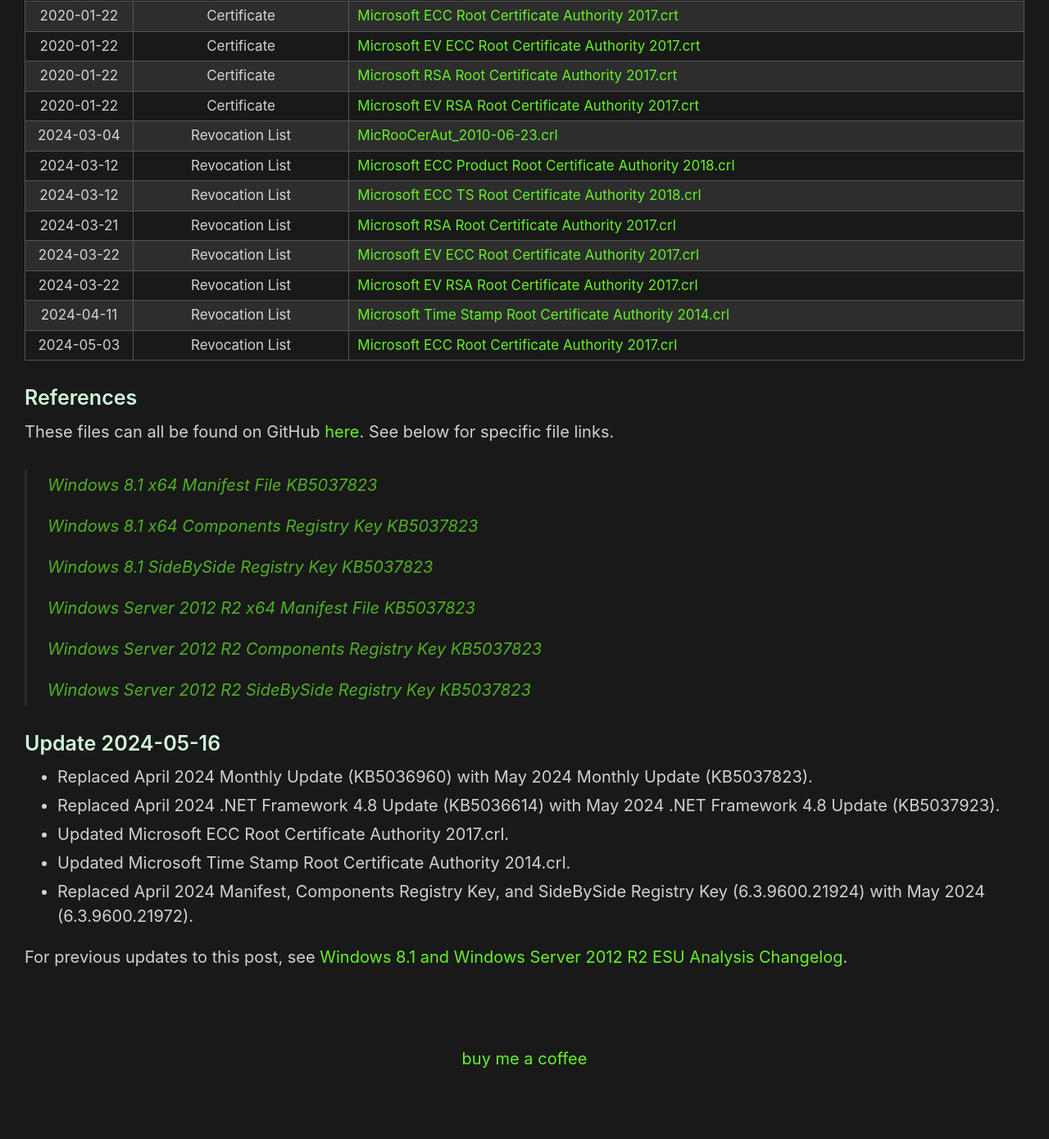
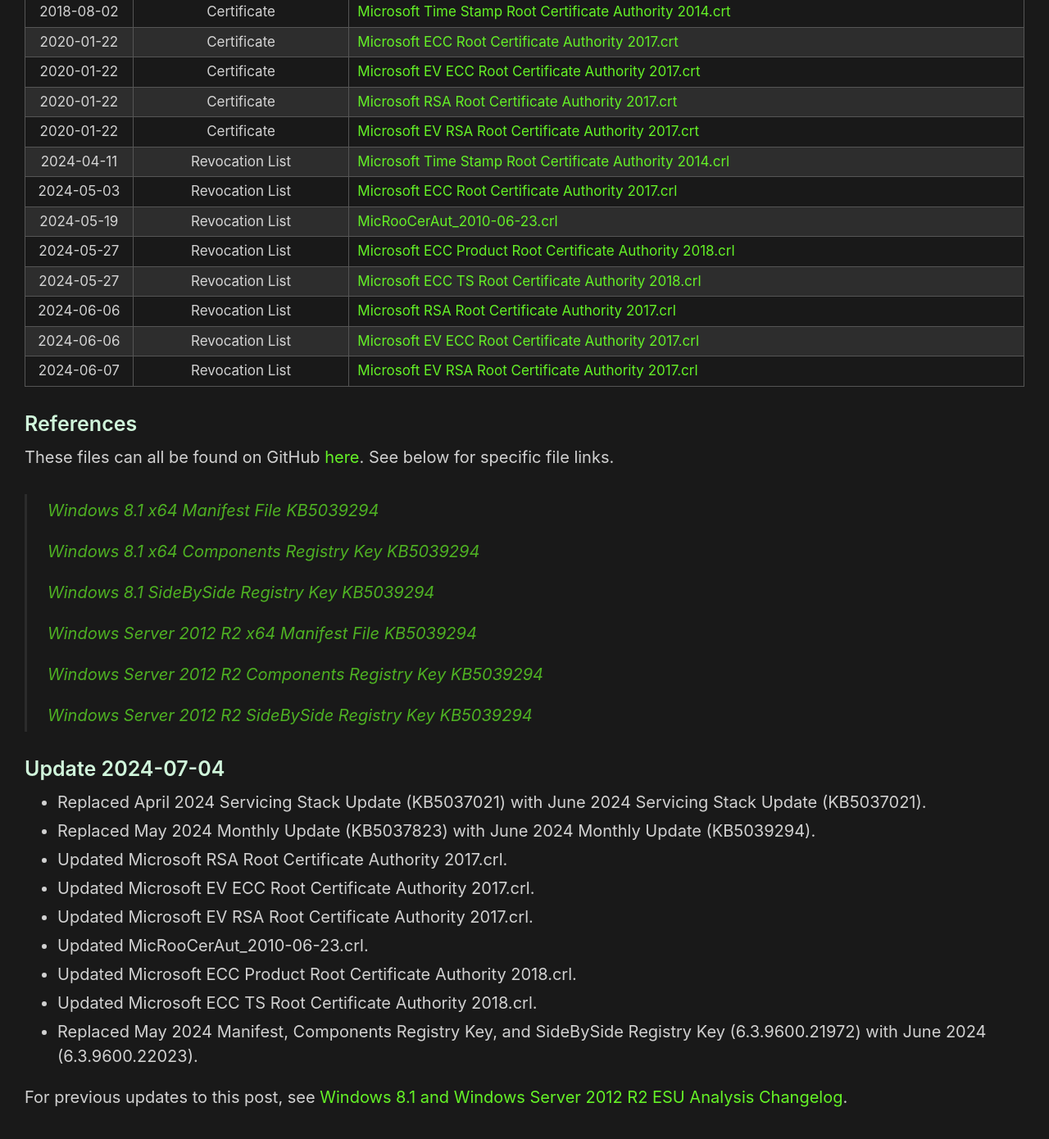
Before and after one commit to HackAndPwn/HackAndPwn.github.io, a Jekyll site: the page built from _posts/2024-01-21-windows-8.1-and-2012-r2-esu-analysis.md, in a window 1280 px wide and 1400 px high, scrolled down 3237 px. Shown: the top 1390 px of the window at 82% size. Built offline with Jekyll 4.4.1, drawn with Linux system fonts in a browser that asks for light colours; before the commit the page ends 4574 px from its top, so only the background shows below that; some of the changed text lies outside the part shown.

Commit message:
June updates

```diff
--- a/_posts/2024-01-21-windows-8.1-and-2012-r2-esu-analysis.md
+++ b/_posts/2024-01-21-windows-8.1-and-2012-r2-esu-analysis.md
@@ -2,7 +2,7 @@
 layout: post
 title: Windows 8.1 and Windows Server 2012 R2 ESU Analysis
 original_date: 2024-01-21
-date: 2024-05-16
+date: 2024-07-04
 ---
 
 The original Windows 7 ESU Analysis can be found [here](https://hackandpwn.com/windows-7-esu-analysis).  With the ending of support for Windows 8.1 and Server 2012 R2 in 2023, additional research was conducted to see if similar techniques would work for these operating systems as well.  It was determined that both Windows 8.1 and Windows Server 2012 R2 can be fully patched past the supported period.
@@ -17,29 +17,29 @@
 
 > <center><img src="/assets/2024-01-21-windows-8.1-and-2012-r2-esu-analysis/01.png"></center>
 
-### Install The Latest Servicing Stack Update (SSU) - KB5037021 (April 2024)
-Install [Windows8.1-KB5037021-x64.msu](https://github.com/HackAndPwn/Windows-8.1-And-Server-2012-R2-ESU-Analysis/raw/main/Patches/01_Windows8.1-KB5037021-x64.msu) and reboot the computer.
+### Install The Latest Servicing Stack Update (SSU) - KB5039340 (June 2024)
+Install [Windows8.1-KB5039340-x64.msu](https://github.com/HackAndPwn/Windows-8.1-And-Server-2012-R2-ESU-Analysis/raw/main/Patches/01_Windows8.1-KB5039340-x64.msu) and reboot the computer.
 
-### Install The Latest Monthly Cumulative Update Via Failed Reboot Technique - KB5037823 (May 2024)
-1. Install KB5037823 ( [Part 1](https://github.com/HackAndPwn/Windows-8.1-And-Server-2012-R2-ESU-Analysis/raw/main/Patches/02_Windows8.1-KB5037823-x64.zip.001) / [Part 2](https://github.com/HackAndPwn/Windows-8.1-And-Server-2012-R2-ESU-Analysis/raw/main/Patches/02_Windows8.1-KB5037823-x64.zip.002) / [Part 3](https://github.com/HackAndPwn/Windows-8.1-And-Server-2012-R2-ESU-Analysis/raw/main/Patches/02_Windows8.1-KB5037823-x64.zip.003) / [Part 4](https://github.com/HackAndPwn/Windows-8.1-And-Server-2012-R2-ESU-Analysis/raw/main/Patches/02_Windows8.1-KB5037823-x64.zip.004) / [Part 5](https://github.com/HackAndPwn/Windows-8.1-And-Server-2012-R2-ESU-Analysis/raw/main/Patches/02_Windows8.1-KB5037823-x64.zip.005) / [Part 6](https://github.com/HackAndPwn/Windows-8.1-And-Server-2012-R2-ESU-Analysis/raw/main/Patches/02_Windows8.1-KB5037823-x64.zip.006) ) and reboot the computer.  This will result in a failed update and rollback.
+### Install The Latest Monthly Cumulative Update Via Failed Reboot Technique - KB5039294 (June 2024)
+1. Install KB5039294 ( [Part 1](https://github.com/HackAndPwn/Windows-8.1-And-Server-2012-R2-ESU-Analysis/raw/main/Patches/02_Windows8.1-KB5039294-x64.zip.001) / [Part 2](https://github.com/HackAndPwn/Windows-8.1-And-Server-2012-R2-ESU-Analysis/raw/main/Patches/02_Windows8.1-KB5039294-x64.zip.002) / [Part 3](https://github.com/HackAndPwn/Windows-8.1-And-Server-2012-R2-ESU-Analysis/raw/main/Patches/02_Windows8.1-KB5039294-x64.zip.003) / [Part 4](https://github.com/HackAndPwn/Windows-8.1-And-Server-2012-R2-ESU-Analysis/raw/main/Patches/02_Windows8.1-KB5039294-x64.zip.004) / [Part 5](https://github.com/HackAndPwn/Windows-8.1-And-Server-2012-R2-ESU-Analysis/raw/main/Patches/02_Windows8.1-KB5039294-x64.zip.005) / [Part 6](https://github.com/HackAndPwn/Windows-8.1-And-Server-2012-R2-ESU-Analysis/raw/main/Patches/02_Windows8.1-KB5039294-x64.zip.006) ) and reboot the computer.  This will result in a failed update and rollback.
 2. Apply the  new Windows 8.1 or Server 2012 R2 SideBySide registry key linked below.
-3. Install KB5037823 again and reboot the computer.  This will result in a successful update.
+3. Install KB5039294 again and reboot the computer.  This will result in a successful update.
 
-### Install The Latest Monthly Cumulative Update Via Manifest/Component Technique - KB5037823 (May 2024)
+### Install The Latest Monthly Cumulative Update Via Manifest/Component Technique - KB5039294 (June 2024)
 If using the Manifest/Components registry key technique:
 1. Copy the manifest file linked below into the C:\Windows\WinSxS\Manifests folder.  This can be done by executing the following commands:
 > takeown /f C:\Windows\WinSxS\Manifests /a
 >
 > icacls C:\Windows\WinSxS\Manifests /grant Everyone:(F)
 >
-> copy amd64_microsoft-windows-s..edsecurityupdatesai_31bf3856ad364e35_6.3.9600.21972_none_599c7a4bf64e9ba1.manifest C:\Windows\WinSxS\Manifests
+> copy amd64_microsoft-windows-s..edsecurityupdatesai_31bf3856ad364e35_6.3.9600.22023_none_59d36253f6255c85.manifest C:\Windows\WinSxS\Manifests
 >
 > icacls C:\Windows\WinSxS\Manifests /remove Everyone
 >
 > icacls C:\Windows\WinSxS\Manifests /setowner "NT SERVICE\TrustedInstaller"
 2. Apply the new Windows 8.1 or Server 2012 R2 Components registry key linked below.
 3. Apply the new Windows 8.1 or Server 2012 R2 SideBySide registry key linked below.
-4. Install KB5037823 ( [Part 1](https://github.com/HackAndPwn/Windows-8.1-And-Server-2012-R2-ESU-Analysis/raw/main/Patches/02_Windows8.1-KB5037823-x64.zip.001) / [Part 2](https://github.com/HackAndPwn/Windows-8.1-And-Server-2012-R2-ESU-Analysis/raw/main/Patches/02_Windows8.1-KB5037823-x64.zip.002) / [Part 3](https://github.com/HackAndPwn/Windows-8.1-And-Server-2012-R2-ESU-Analysis/raw/main/Patches/02_Windows8.1-KB5037823-x64.zip.003) / [Part 4](https://github.com/HackAndPwn/Windows-8.1-And-Server-2012-R2-ESU-Analysis/raw/main/Patches/02_Windows8.1-KB5037823-x64.zip.004) / [Part 5](https://github.com/HackAndPwn/Windows-8.1-And-Server-2012-R2-ESU-Analysis/raw/main/Patches/02_Windows8.1-KB5037823-x64.zip.005) / [Part 6](https://github.com/HackAndPwn/Windows-8.1-And-Server-2012-R2-ESU-Analysis/raw/main/Patches/02_Windows8.1-KB5037823-x64.zip.006) ).
+4. Install KB5039294 ( [Part 1](https://github.com/HackAndPwn/Windows-8.1-And-Server-2012-R2-ESU-Analysis/raw/main/Patches/02_Windows8.1-KB5039294-x64.zip.001) / [Part 2](https://github.com/HackAndPwn/Windows-8.1-And-Server-2012-R2-ESU-Analysis/raw/main/Patches/02_Windows8.1-KB5039294-x64.zip.002) / [Part 3](https://github.com/HackAndPwn/Windows-8.1-And-Server-2012-R2-ESU-Analysis/raw/main/Patches/02_Windows8.1-KB5039294-x64.zip.003) / [Part 4](https://github.com/HackAndPwn/Windows-8.1-And-Server-2012-R2-ESU-Analysis/raw/main/Patches/02_Windows8.1-KB5039294-x64.zip.004) / [Part 5](https://github.com/HackAndPwn/Windows-8.1-And-Server-2012-R2-ESU-Analysis/raw/main/Patches/02_Windows8.1-KB5039294-x64.zip.005) / [Part 6](https://github.com/HackAndPwn/Windows-8.1-And-Server-2012-R2-ESU-Analysis/raw/main/Patches/02_Windows8.1-KB5039294-x64.zip.006) ).
 
 ### Install The Latest .NET 3.5 Update - KB5036627 (April 2024)
 Install [Windows8.1-KB5036627-x64.msu](https://github.com/HackAndPwn/Windows-8.1-And-Server-2012-R2-ESU-Analysis/raw/main/Patches/03_Windows8.1-KB5036627-x64.msu).
@@ -60,37 +60,41 @@
 <tr><td>2020-01-22</td><td>Certificate</td><td style="text-align:left"><a href="https://github.com/HackAndPwn/Windows-7-Patching/raw/master/08_Certs/Microsoft%20EV%20ECC%20Root%20Certificate%20Authority%202017.crt">Microsoft EV ECC Root Certificate Authority 2017.crt</a></td></tr>
 <tr><td>2020-01-22</td><td>Certificate</td><td style="text-align:left"><a href="https://github.com/HackAndPwn/Windows-7-Patching/raw/master/08_Certs/Microsoft%20RSA%20Root%20Certificate%20Authority%202017.crt">Microsoft RSA Root Certificate Authority 2017.crt</a></td></tr>
 <tr><td>2020-01-22</td><td>Certificate</td><td style="text-align:left"><a href="https://github.com/HackAndPwn/Windows-7-Patching/raw/master/08_Certs/Microsoft%20EV%20RSA%20Root%20Certificate%20Authority%202017.crt">Microsoft EV RSA Root Certificate Authority 2017.crt</a></td></tr>
-<tr><td>2024-03-04</td><td>Revocation List</td><td style="text-align:left"><a href="https://github.com/HackAndPwn/Windows-7-Patching/raw/master/08_Certs/MicRooCerAut_2010-06-23.crl">MicRooCerAut_2010-06-23.crl</a></td></tr>
-<tr><td>2024-03-12</td><td>Revocation List</td><td style="text-align:left"><a href="https://github.com/HackAndPwn/Windows-7-Patching/raw/master/08_Certs/Microsoft%20ECC%20Product%20Root%20Certificate%20Authority%202018.crl">Microsoft ECC Product Root Certificate Authority 2018.crl</a></td></tr>
-<tr><td>2024-03-12</td><td>Revocation List</td><td style="text-align:left"><a href="https://github.com/HackAndPwn/Windows-7-Patching/raw/master/08_Certs/Microsoft%20ECC%20TS%20Root%20Certificate%20Authority%202018.crl">Microsoft ECC TS Root Certificate Authority 2018.crl</a></td></tr>
-<tr><td>2024-03-21</td><td>Revocation List</td><td style="text-align:left"><a href="https://github.com/HackAndPwn/Windows-7-Patching/raw/master/08_Certs/Microsoft%20RSA%20Root%20Certificate%20Authority%202017.crl">Microsoft RSA Root Certificate Authority 2017.crl</a></td></tr>
-<tr><td>2024-03-22</td><td>Revocation List</td><td style="text-align:left"><a href="https://github.com/HackAndPwn/Windows-7-Patching/raw/master/08_Certs/Microsoft%20EV%20ECC%20Root%20Certificate%20Authority%202017.crl">Microsoft EV ECC Root Certificate Authority 2017.crl</a></td></tr>
-<tr><td>2024-03-22</td><td>Revocation List</td><td style="text-align:left"><a href="https://github.com/HackAndPwn/Windows-7-Patching/raw/master/08_Certs/Microsoft%20EV%20RSA%20Root%20Certificate%20Authority%202017.crl">Microsoft EV RSA Root Certificate Authority 2017.crl</a></td></tr>
 <tr><td>2024-04-11</td><td>Revocation List</td><td style="text-align:left"><a href="https://github.com/HackAndPwn/Windows-7-Patching/raw/master/08_Certs/Microsoft%20Time%20Stamp%20Root%20Certificate%20Authority%202014.crl">Microsoft Time Stamp Root Certificate Authority 2014.crl</a></td></tr>
 <tr><td>2024-05-03</td><td>Revocation List</td><td style="text-align:left"><a href="https://github.com/HackAndPwn/Windows-7-Patching/raw/master/08_Certs/Microsoft%20ECC%20Root%20Certificate%20Authority%202017.crl">Microsoft ECC Root Certificate Authority 2017.crl</a></td></tr>
+<tr><td>2024-05-19</td><td>Revocation List</td><td style="text-align:left"><a href="https://github.com/HackAndPwn/Windows-7-Patching/raw/master/08_Certs/MicRooCerAut_2010-06-23.crl">MicRooCerAut_2010-06-23.crl</a></td></tr>
+<tr><td>2024-05-27</td><td>Revocation List</td><td style="text-align:left"><a href="https://github.com/HackAndPwn/Windows-7-Patching/raw/master/08_Certs/Microsoft%20ECC%20Product%20Root%20Certificate%20Authority%202018.crl">Microsoft ECC Product Root Certificate Authority 2018.crl</a></td></tr>
+<tr><td>2024-05-27</td><td>Revocation List</td><td style="text-align:left"><a href="https://github.com/HackAndPwn/Windows-7-Patching/raw/master/08_Certs/Microsoft%20ECC%20TS%20Root%20Certificate%20Authority%202018.crl">Microsoft ECC TS Root Certificate Authority 2018.crl</a></td></tr>
+<tr><td>2024-06-06</td><td>Revocation List</td><td style="text-align:left"><a href="https://github.com/HackAndPwn/Windows-7-Patching/raw/master/08_Certs/Microsoft%20RSA%20Root%20Certificate%20Authority%202017.crl">Microsoft RSA Root Certificate Authority 2017.crl</a></td></tr>
+<tr><td>2024-06-06</td><td>Revocation List</td><td style="text-align:left"><a href="https://github.com/HackAndPwn/Windows-7-Patching/raw/master/08_Certs/Microsoft%20EV%20ECC%20Root%20Certificate%20Authority%202017.crl">Microsoft EV ECC Root Certificate Authority 2017.crl</a></td></tr>
+<tr><td>2024-06-07</td><td>Revocation List</td><td style="text-align:left"><a href="https://github.com/HackAndPwn/Windows-7-Patching/raw/master/08_Certs/Microsoft%20EV%20RSA%20Root%20Certificate%20Authority%202017.crl">Microsoft EV RSA Root Certificate Authority 2017.crl</a></td></tr>
 </tbody></table>
 
 ### References
 
 These files can all be found on GitHub [here](https://github.com/HackAndPwn/Windows-8.1-And-Server-2012-R2-ESU-Analysis).  See below for specific file links.
 
-> [Windows 8.1 x64 Manifest File KB5037823](https://github.com/HackAndPwn/Windows-8.1-And-Server-2012-R2-ESU-Analysis/blob/main/2024_05/amd64_microsoft-windows-s..edsecurityupdatesai_31bf3856ad364e35_6.3.9600.21972_none_599c7a4bf64e9ba1.manifest)
+> [Windows 8.1 x64 Manifest File KB5039294](https://github.com/HackAndPwn/Windows-8.1-And-Server-2012-R2-ESU-Analysis/blob/main/2024_06/amd64_microsoft-windows-s..edsecurityupdatesai_31bf3856ad364e35_6.3.9600.22023_none_59d36253f6255c85.manifest)
 >
-> [Windows 8.1 x64 Components Registry Key KB5037823](https://github.com/HackAndPwn/Windows-8.1-And-Server-2012-R2-ESU-Analysis/blob/main/2024_05/8.1_x64_ComponentsRegistryKey.reg)
+> [Windows 8.1 x64 Components Registry Key KB5039294](https://github.com/HackAndPwn/Windows-8.1-And-Server-2012-R2-ESU-Analysis/blob/main/2024_06/8.1_x64_ComponentsRegistryKey.reg)
 >
-> [Windows 8.1 SideBySide Registry Key KB5037823](https://github.com/HackAndPwn/Windows-8.1-And-Server-2012-R2-ESU-Analysis/blob/main/2024_05/8.1_x64_SideBySideRegistryKey_x64.reg)
+> [Windows 8.1 SideBySide Registry Key KB5039294](https://github.com/HackAndPwn/Windows-8.1-And-Server-2012-R2-ESU-Analysis/blob/main/2024_06/8.1_x64_SideBySideRegistryKey_x64.reg)
 >
-> [Windows Server 2012 R2 x64 Manifest File KB5037823](https://github.com/HackAndPwn/Windows-8.1-And-Server-2012-R2-ESU-Analysis/blob/main/2024_05/amd64_microsoft-windows-s..edsecurityupdatesai_31bf3856ad364e35_6.3.9600.21972_none_599c7a4bf64e9ba1.manifest)
+> [Windows Server 2012 R2 x64 Manifest File KB5039294](https://github.com/HackAndPwn/Windows-8.1-And-Server-2012-R2-ESU-Analysis/blob/main/2024_06/amd64_microsoft-windows-s..edsecurityupdatesai_31bf3856ad364e35_6.3.9600.22023_none_59d36253f6255c85.manifest)
 >
-> [Windows Server 2012 R2 Components Registry Key KB5037823](https://github.com/HackAndPwn/Windows-8.1-And-Server-2012-R2-ESU-Analysis/blob/main/2024_05/Server_2012_R2_x64_ComponentsRegistryKey.reg)
+> [Windows Server 2012 R2 Components Registry Key KB5039294](https://github.com/HackAndPwn/Windows-8.1-And-Server-2012-R2-ESU-Analysis/blob/main/2024_06/Server_2012_R2_x64_ComponentsRegistryKey.reg)
 >
-> [Windows Server 2012 R2 SideBySide Registry Key KB5037823](https://github.com/HackAndPwn/Windows-8.1-And-Server-2012-R2-ESU-Analysis/blob/main/2024_05/Server_2012_R2_x64_SideBySideRegistryKey_x64.reg)
+> [Windows Server 2012 R2 SideBySide Registry Key KB5039294](https://github.com/HackAndPwn/Windows-8.1-And-Server-2012-R2-ESU-Analysis/blob/main/2024_06/Server_2012_R2_x64_SideBySideRegistryKey_x64.reg)
 
-### Update 2024-05-16
-* Replaced April 2024 Monthly Update (KB5036960) with May 2024 Monthly Update (KB5037823).
-* Replaced April 2024 .NET Framework 4.8 Update (KB5036614) with May 2024 .NET Framework 4.8 Update (KB5037923).
-* Updated Microsoft ECC Root Certificate Authority 2017.crl.
-* Updated Microsoft Time Stamp Root Certificate Authority 2014.crl.
-* Replaced April 2024 Manifest, Components Registry Key, and SideBySide Registry Key (6.3.9600.21924) with May 2024 (6.3.9600.21972).
+### Update 2024-07-04
+* Replaced April 2024 Servicing Stack Update (KB5037021) with June 2024 Servicing Stack Update (KB5037021).
+* Replaced May 2024 Monthly Update (KB5037823) with June 2024 Monthly Update (KB5039294).
+* Updated Microsoft RSA Root Certificate Authority 2017.crl.
+* Updated Microsoft EV ECC Root Certificate Authority 2017.crl.
+* Updated Microsoft EV RSA Root Certificate Authority 2017.crl.
+* Updated MicRooCerAut_2010-06-23.crl.
+* Updated Microsoft ECC Product Root Certificate Authority 2018.crl.
+* Updated Microsoft ECC TS Root Certificate Authority 2018.crl.
+* Replaced May 2024 Manifest, Components Registry Key, and SideBySide Registry Key (6.3.9600.21972) with June 2024 (6.3.9600.22023).
 
 For previous updates to this post, see [Windows 8.1 and Windows Server 2012 R2 ESU Analysis Changelog](https://hackandpwn.com/windows-8.1-and-2012-r2-esu-analysis-changelog/).
```
Also changed, not shown: _posts/2020-05-23-windows-7-esu-patching-changelog.md (+6 -0 lines), _posts/2020-05-23-windows-7-esu-patching.md (+18 -14 lines), _posts/2020-09-12-windows-7-esu-analysis-updates-changelog.md (+4 -0 lines), _posts/2020-09-12-windows-7-esu-analysis-updates.md (+19 -18 lines), _posts/2024-01-21-windows-8.1-and-2012-r2-esu-analysis-changelog.md (+7 -0 lines).
